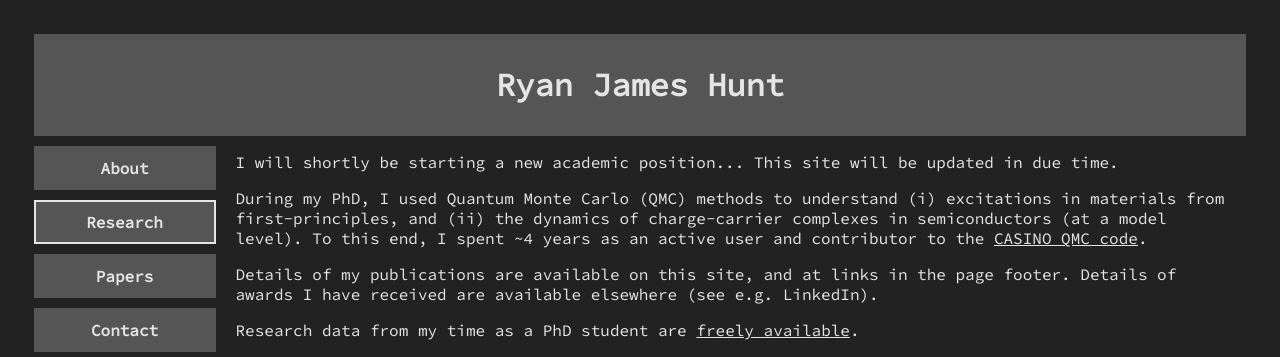
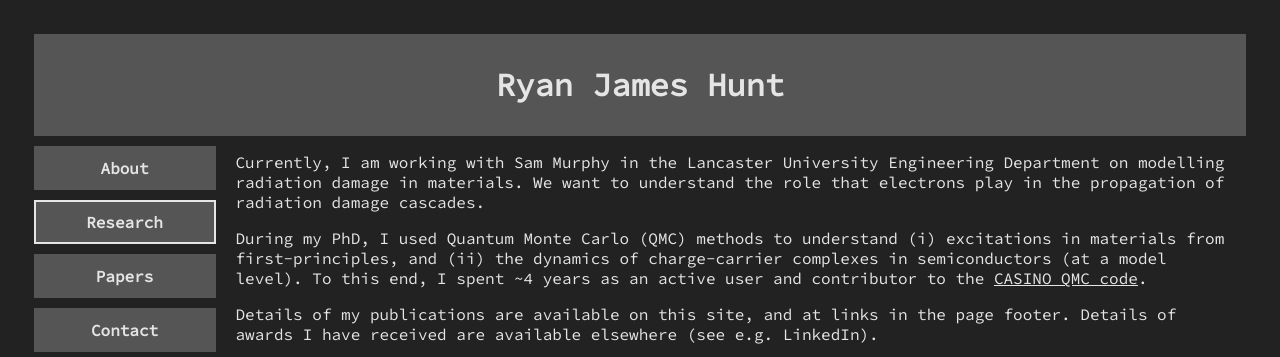
Before and after one commit to rhunt04/rhunt04.github.io, a plain HTML site: page index.html in a window 1280 px wide. Both pictures are taken after a click on the link "Research". Shown: the top 357 px of the page. Drawn offline with Linux system fonts and the light colour scheme.

Commit message:
Update.
- Job!

~ RJH.

```diff
--- a/index.html
+++ b/index.html
@@ -199,6 +199,10 @@
             <span class="helper"></span><img src="me.png" height=150 />
           </div>
           <p>
+            I am (2021-) a post-doctoral research associate at the Engineering
+            Department of Lancaster University.
+          </p>
+          <p>
             From 2019-2021, I worked full-time as a Software Engineer
             for a control and automation company in the North West.
           </p>
@@ -217,8 +221,10 @@
       <div id="Research" class="tabcontent">
         <div>
         <p>
-        I will shortly be starting a new academic position... This site will be
-        updated in due time.
+          Currently, I am working with Sam Murphy in the Lancaster University
+          Engineering Department on modelling radiation damage in materials. We
+          want to understand the role that electrons play in the propagation of
+          radiation damage cascades.
         </p>
         <p>
           During my PhD, I used Quantum Monte Carlo (QMC) methods to
```
